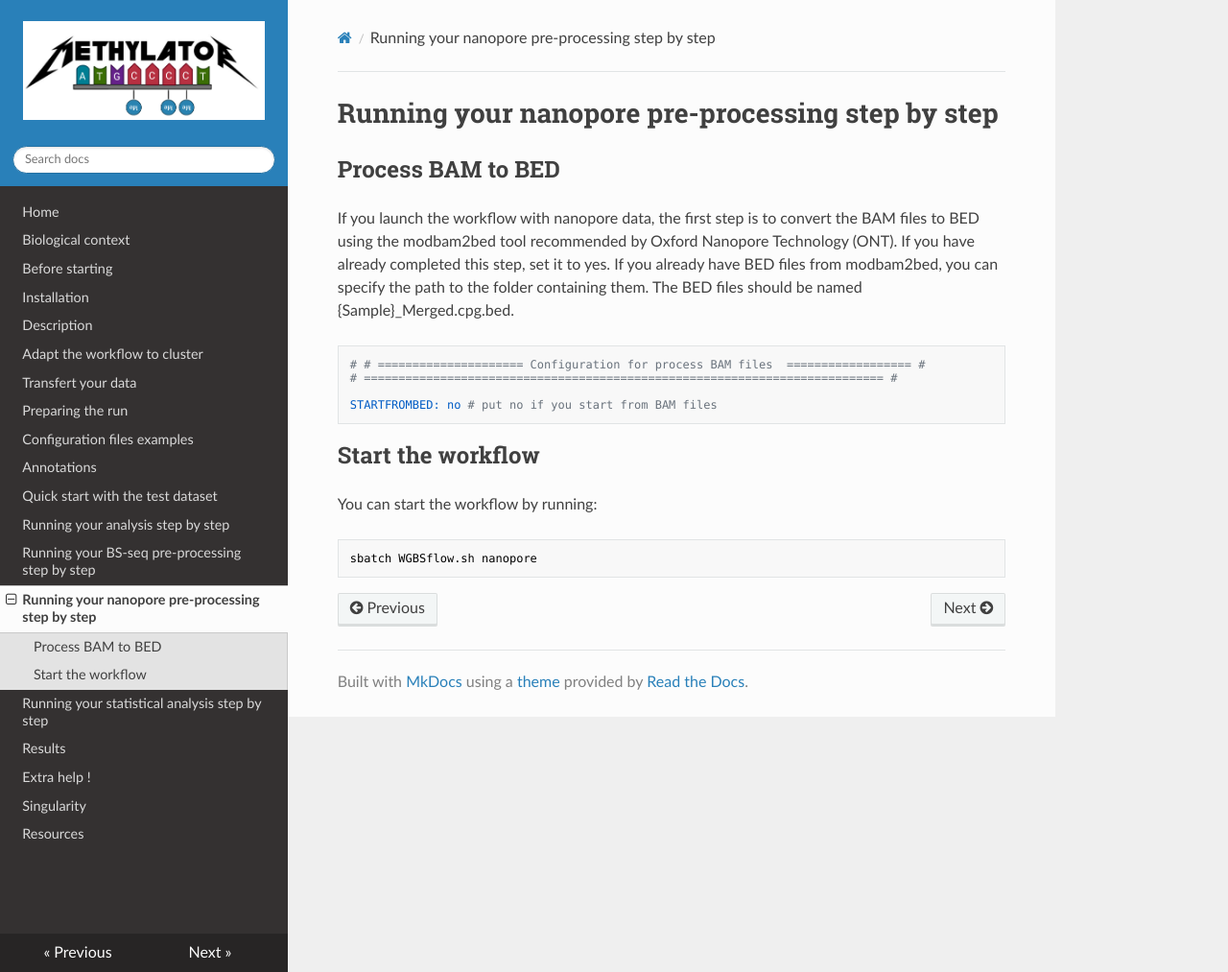
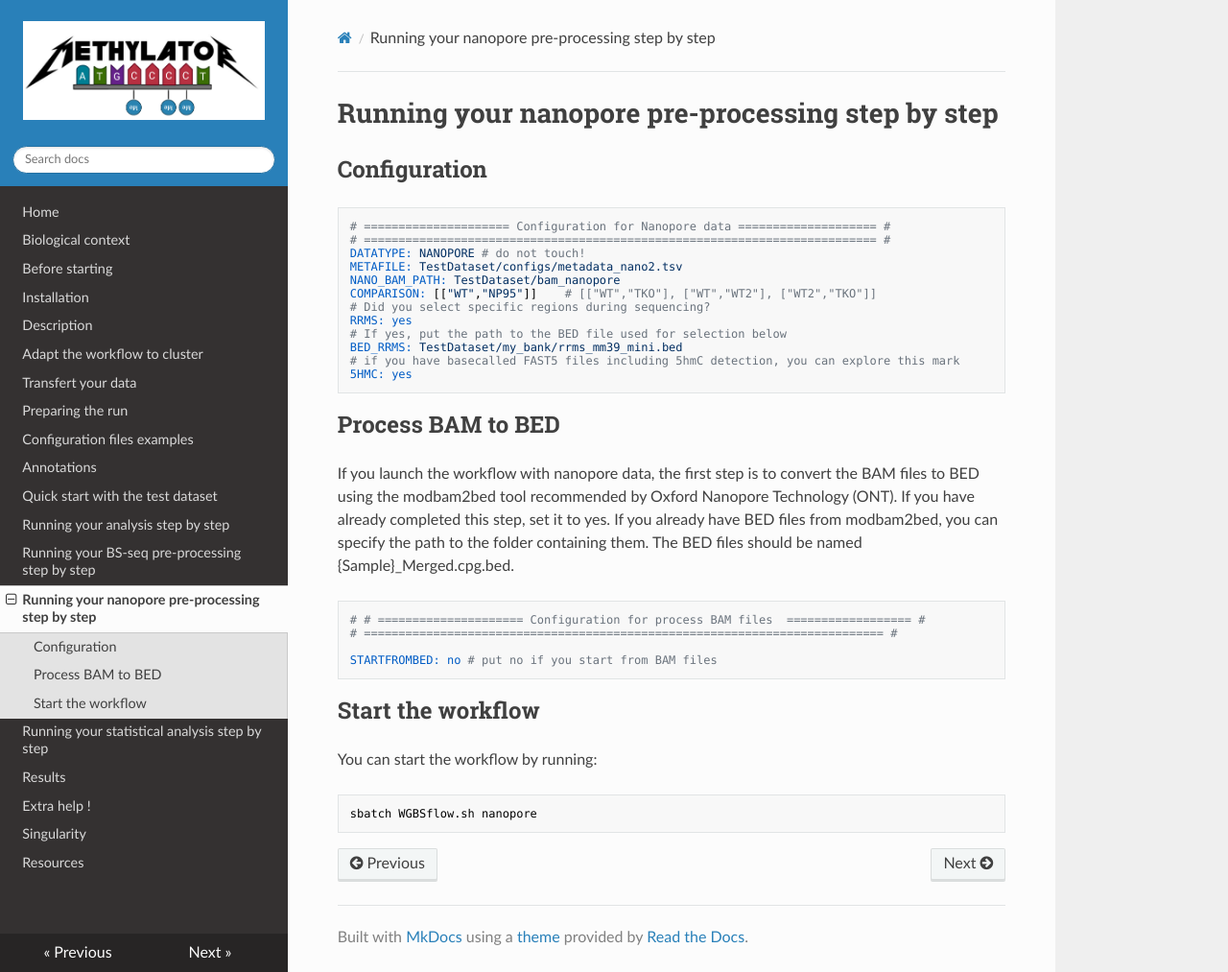
Before and after one commit to parisepigenetics/Methylator-Documentation, an MkDocs documentation site: the page built from docs/running_nano.md, in a window 1280 px wide and 1013 px high. Shown: the whole window at 96% size. Built offline with MkDocs 1.6.1, drawn with Linux system fonts in a browser that asks for light colours; nearby versions of some CDN libraries.

Commit message:
Update running_nano.md

````diff
--- a/docs/running_nano.md
+++ b/docs/running_nano.md
@@ -1,5 +1,30 @@
 
 # Running your nanopore pre-processing step by step
+
+## Configuration
+
+
+
+``` yaml
+
+# ===================== Configuration for Nanopore data ==================== #
+# ========================================================================== #
+DATATYPE: NANOPORE # do not touch!
+METAFILE: TestDataset/configs/metadata_nano2.tsv
+NANO_BAM_PATH: TestDataset/bam_nanopore
+COMPARISON: [["WT","NP95"]]    # [["WT","TKO"], ["WT","WT2"], ["WT2","TKO"]]
+# Did you select specific regions during sequencing?
+RRMS: yes
+# If yes, put the path to the BED file used for selection below
+BED_RRMS: TestDataset/my_bank/rrms_mm39_mini.bed
+# if you have basecalled FAST5 files including 5hmC detection, you can explore this mark
+5HMC: yes
+
+```
+
+
+
+
 
 ##  Process BAM to BED
 
````
